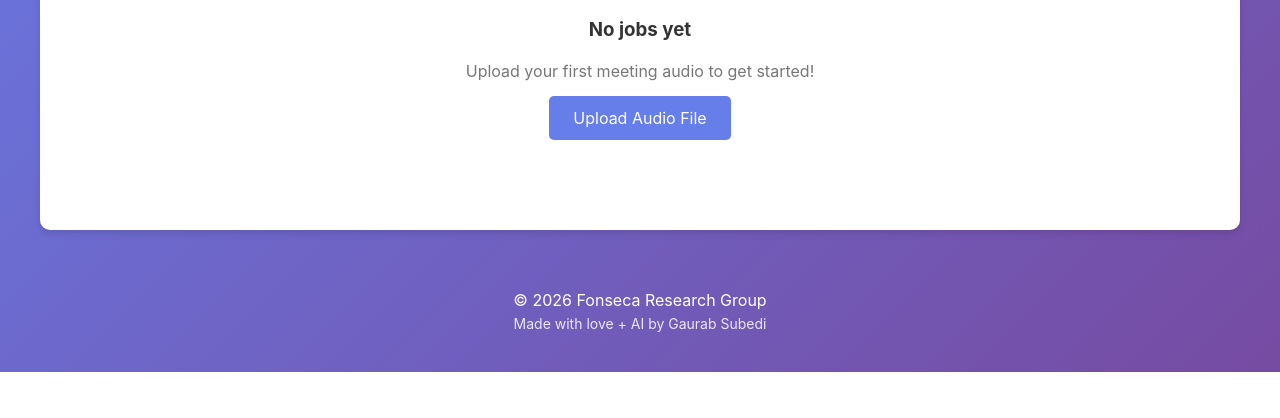
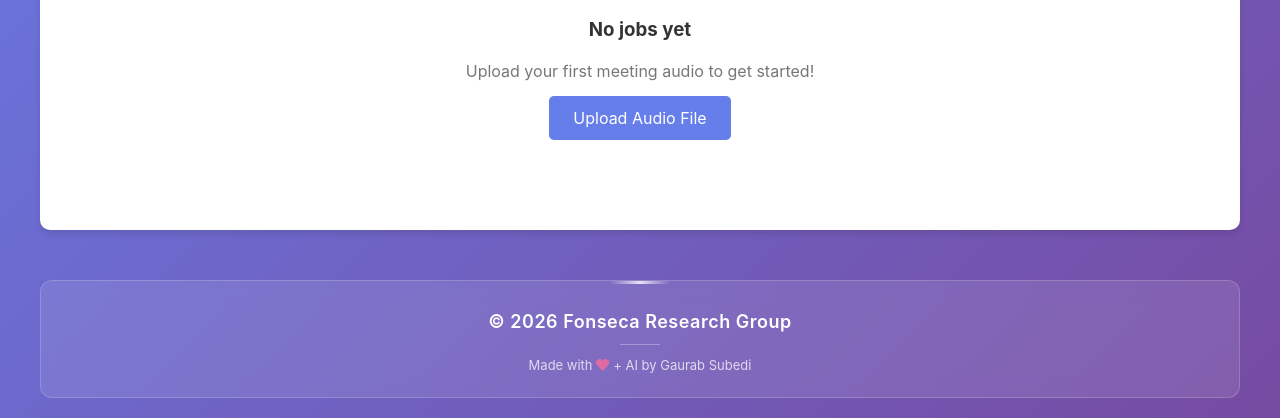
Before and after one commit to UNLVCS/Transcription_Website, a Flask app: page /dashboard in a window 1280 px wide. Shown: the part 535-953 px from the top of the page. Before the commit the page ends 907 px from the top, so only its background shows below. Run offline with Flask 3, Linux system fonts and the light colour scheme; the visitor is signed in with stand-in values (Sample User, id 1); data that the repository does not hold is empty.

Commit message:
Redesign footer with glassmorphism style and animations
Co-Authored-By: Claude Opus 4.6 <noreply@anthropic.com>

```diff
--- a/templates/base.html
+++ b/templates/base.html
@@ -169,13 +169,74 @@
         footer {
             text-align: center;
             color: white;
-            margin-top: 40px;
-            padding: 20px;
+            margin-top: 50px;
+            padding: 30px 30px 24px;
+            background: rgba(255, 255, 255, 0.1);
+            backdrop-filter: blur(10px);
+            -webkit-backdrop-filter: blur(10px);
+            border-radius: 12px;
+            border: 1px solid rgba(255, 255, 255, 0.18);
+            position: relative;
+            overflow: hidden;
+        }
+
+        footer::before {
+            content: '';
+            position: absolute;
+            top: 0;
+            left: 50%;
+            transform: translateX(-50%);
+            width: 60px;
+            height: 3px;
+            background: linear-gradient(90deg, transparent, rgba(255, 255, 255, 0.8), transparent);
+            border-radius: 2px;
+        }
+
+        footer .footer-brand {
+            font-size: 18px;
+            font-weight: 600;
+            letter-spacing: 0.5px;
+            margin-bottom: 6px;
+        }
+
+        footer .footer-credit {
+            font-size: 13px;
+            opacity: 0.75;
+            margin-top: 8px;
+            transition: opacity 0.3s;
+        }
+
+        footer .footer-credit:hover {
+            opacity: 1;
+        }
+
+        footer .footer-heart {
+            display: inline-block;
+            color: #ff6b9d;
+            animation: heartbeat 1.5s ease-in-out infinite;
+        }
+
+        @keyframes heartbeat {
+            0%, 100% { transform: scale(1); }
+            50% { transform: scale(1.2); }
+        }
+
+        footer .footer-divider {
+            width: 40px;
+            height: 1px;
+            background: rgba(255, 255, 255, 0.3);
+            margin: 12px auto;
         }
 
         footer a {
             color: white;
-            text-decoration: underline;
+            text-decoration: none;
+            border-bottom: 1px solid rgba(255, 255, 255, 0.4);
+            transition: border-color 0.3s;
+        }
+
+        footer a:hover {
+            border-bottom-color: white;
         }
     </style>
     {% block extra_css %}{% endblock %}
@@ -215,8 +276,9 @@
         {% block content %}{% endblock %}
 
         <footer>
-            <p>&copy; 2026 Fonseca Research Group</p>
-            <p style="margin-top: 5px; font-size: 14px; opacity: 0.85;">Made with love + AI by Gaurab Subedi</p>
+            <p class="footer-brand">&copy; 2026 Fonseca Research Group</p>
+            <div class="footer-divider"></div>
+            <p class="footer-credit">Made with <span class="footer-heart">&#10084;</span> + AI by Gaurab Subedi</p>
         </footer>
     </div>
 
```
